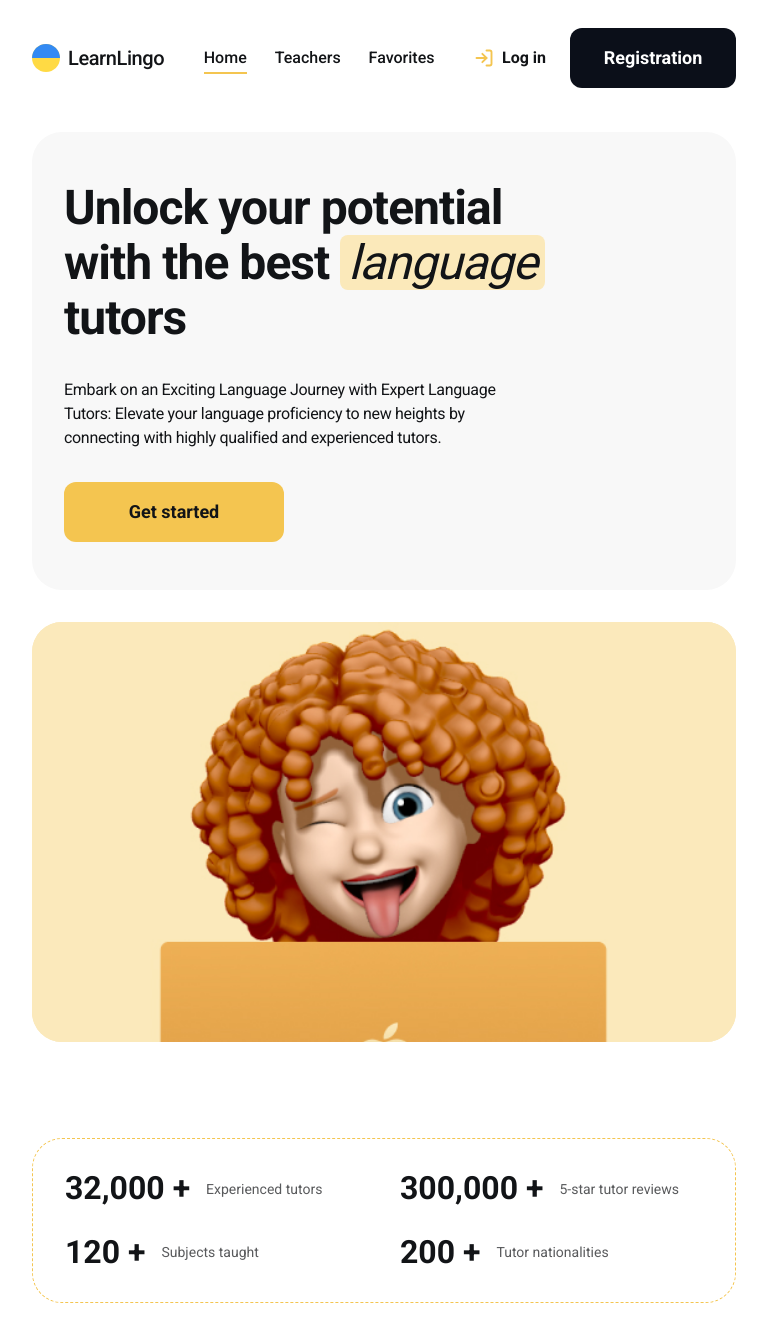
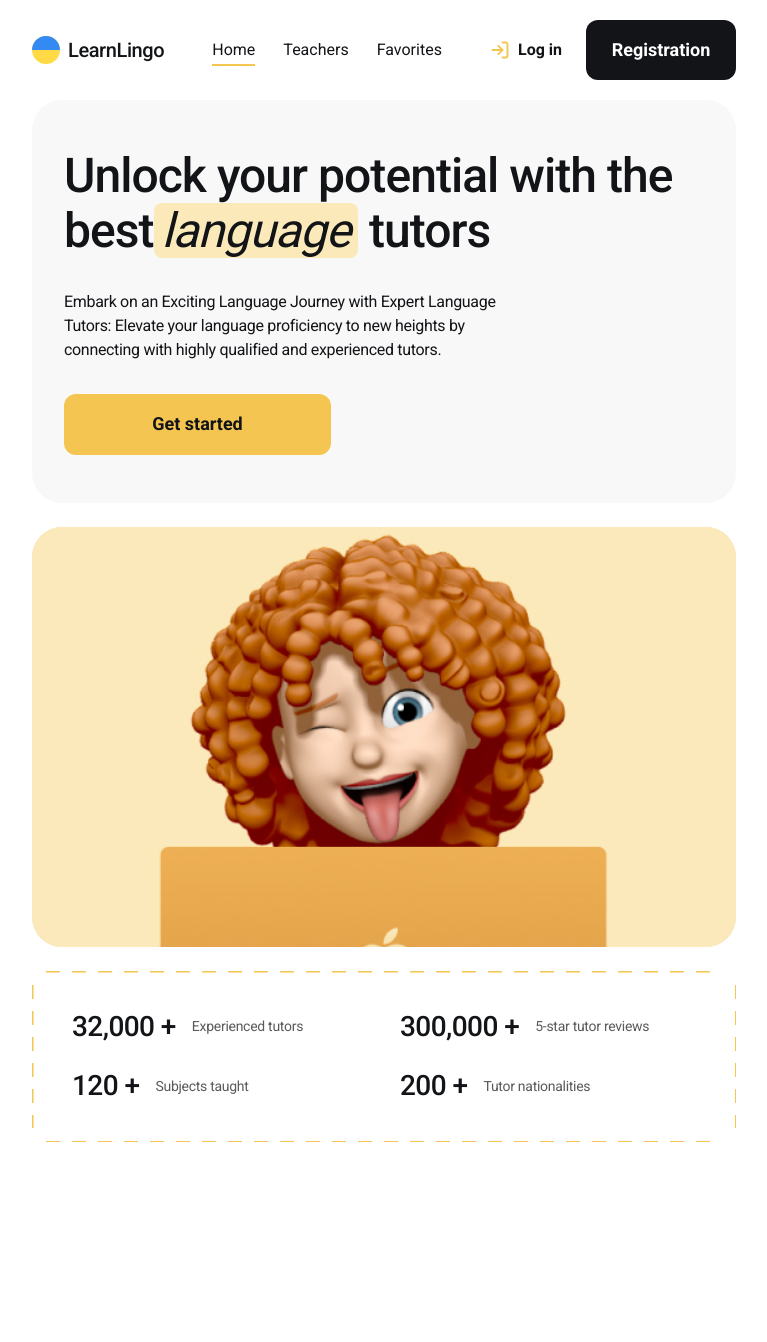
Before and after one commit to Natalia-Skoropad/learn-lingo, a Next.js app: page / in a window 1280 px wide. Shown: the top 1342 px of the page, without its empty margins (256-1023 px from the left). After the commit the page ends 1166 px from the top, so only its background shows below. Built offline with nearby package versions, Linux system fonts and the light colour scheme.

Commit message:
Fix header and main page styles

```diff
--- a/app/page.module.css
+++ b/app/page.module.css
@@ -1,12 +1,3 @@
-.page {
-  padding-top: 8px;
-  padding-bottom: 32px;
-}
-
-.hero {
-  padding-bottom: 24px;
-}
-
 .heroWrapper {
   display: flex;
   flex-direction: column;
@@ -23,7 +14,7 @@
   margin-bottom: 24px;
 
   font-size: 38px;
-  font-weight: var(--fw-bold);
+  font-weight: var(--fw-medium);
   line-height: 1.1;
   letter-spacing: -0.02em;
   color: var(--text-main);
@@ -52,7 +43,6 @@
 
 .heroButton {
   width: 100%;
-  max-width: 220px;
 }
 
 .imageBox {
@@ -67,30 +57,14 @@
   object-fit: cover;
 }
 
-/* Tablet */
 @media only screen and (min-width: 768px) {
-  .page {
-    padding-top: 16px;
-    padding-bottom: 48px;
-  }
-
-  .hero {
-    padding-bottom: 32px;
-  }
-
-  .heroWrapper {
-    gap: 32px;
-  }
-
   .content {
     padding: 48px 32px;
     border-radius: 30px;
   }
 
   .title {
-    max-width: 520px;
     margin-bottom: 32px;
-
     font-size: 48px;
     line-height: 1.15;
   }
@@ -110,17 +84,7 @@
   }
 }
 
-/* Desktop */
 @media only screen and (min-width: 1440px) {
-  .page {
-    padding-top: 20px;
-    padding-bottom: 32px;
-  }
-
-  .hero {
-    padding-bottom: 24px;
-  }
-
   .heroWrapper {
     display: grid;
     grid-template-columns: minmax(0, 1fr) 568px;
@@ -137,8 +101,9 @@
     max-width: 548px;
     margin-bottom: 32px;
 
-    font-size: 56px;
-    line-height: 1.07;
+    font-size: 48px;
+    line-height: 1.17;
+    letter-spacing: -0.02em;
   }
 
   .text {
--- a/app/page.tsx
+++ b/app/page.tsx
@@ -30,6 +30,7 @@ export const metadata: Metadata = {
         alt: 'Curly red-haired girl sitting at the computer and sticking out her tongue',
       },
     ],
+
     type: 'website',
   },
 
@@ -54,7 +55,7 @@ function Home() {
           <div className={css.heroWrapper}>
             <div className={css.content}>
               <h1 id="home-title" className={css.title}>
-                Unlock your potential with the best{' '}
+                Unlock your potential with the best
                 <span className={css.accent}>language</span> tutors
               </h1>
 
--- a/components/common/Button/Button.module.css
+++ b/components/common/Button/Button.module.css
@@ -3,9 +3,9 @@
   align-items: center;
   justify-content: center;
 
-  min-width: 166px;
+  min-width: 267px;
   min-height: 60px;
-  padding: 16px 32px;
+  padding: 16px;
 
   border: none;
   border-radius: 12px;
@@ -17,17 +17,7 @@
   text-decoration: none;
 
   cursor: pointer;
-  transition: background-color 200ms ease, color 200ms ease, opacity 200ms ease,
-    transform 200ms ease;
-}
-
-.button:hover,
-.button:focus-visible {
-  transform: translateY(-1px);
-}
-
-.button:focus-visible {
-  outline: none;
+  transition: background-color 200ms ease, opacity 200ms ease;
 }
 
 /* Common */
@@ -43,7 +33,7 @@
 
 /* Registration */
 .registration {
-  background-color: #0b0f19;
+  background-color: var(--text-main);
   color: var(--background);
 }
 
@@ -66,14 +56,3 @@
   pointer-events: none;
   transform: none;
 }
-
-.button:disabled.common,
-.button:disabled.disabled {
-  background-color: #f1d27b;
-  color: var(--text-main);
-}
-
-.button:disabled.registration {
-  background-color: #2b2f3a;
-  color: rgba(255, 255, 255, 0.7);
-}
--- a/components/common/CloseButton/CloseButton.module.css
+++ b/components/common/CloseButton/CloseButton.module.css
@@ -1,19 +1,30 @@
 .btn {
+  display: inline-flex;
+  align-items: center;
+  justify-content: center;
+  flex-shrink: 0;
+
+  width: 40px;
+  height: 40px;
+  padding: 8px;
+
+  border: none;
+  border-radius: 10px;
   background: transparent;
-  padding: 8px;
-  border-radius: 10px;
   line-height: 0;
+  cursor: pointer;
 
-  transition: background 200ms ease;
+  transition: background-color 200ms ease;
 }
 
 .btn:hover,
 .btn:focus-visible {
-  background: rgba(218, 221, 225, 0.45);
+  background-color: var(--accent);
 }
 
 .icon {
+  flex-shrink: 0;
   width: 24px;
   height: 24px;
-  color: var(--main);
+  color: var(--text-main);
 }
--- a/components/header/AuthActionButton/AuthActionButton.module.css
+++ b/components/header/AuthActionButton/AuthActionButton.module.css
@@ -33,7 +33,7 @@
   content: '';
   position: absolute;
   left: 0;
-  bottom: -3px;
+  bottom: -5px;
 
   width: 100%;
   height: 2px;
--- a/components/header/Header/Header.module.css
+++ b/components/header/Header/Header.module.css
@@ -33,7 +33,7 @@
 
 .menuToggle:hover,
 .menuToggle:focus-visible {
-  background-color: rgba(18, 20, 23, 0.06);
+  background-color: var(--accent);
 }
 
 .menuToggle:focus-visible {
@@ -41,20 +41,17 @@
 }
 
 .menuIcon {
+  flex-shrink: 0;
   width: 24px;
   height: 24px;
   color: var(--text-main);
 }
 
 .registrationBtn {
-  min-width: 166px;
+  min-width: 150px;
 }
 
 @media only screen and (min-width: 768px) {
-  .header {
-    padding: 28px 0;
-  }
-
   .inner {
     display: grid;
     grid-template-columns: auto 1fr auto;
@@ -78,3 +75,9 @@
     justify-self: end;
   }
 }
+
+@media only screen and (min-width: 1440px) {
+  .registrationBtn {
+    min-width: 166px;
+  }
+}
--- a/components/header/MenuNav/MenuNav.module.css
+++ b/components/header/MenuNav/MenuNav.module.css
@@ -6,11 +6,13 @@
   display: flex;
   flex-direction: column;
   align-items: flex-start;
-  gap: 24px;
+  gap: 10px;
 }
 
 .menuItem {
   display: flex;
+  padding-top: 15px;
+  padding-bottom: 15px;
 }
 
 .link {
@@ -20,7 +22,7 @@
   padding: 4px 0;
 
   font-size: 20px;
-  font-weight: var(--fw-medium);
+  font-weight: var(--fw-regular);
   line-height: 1.2;
   color: var(--text-main);
 
--- a/components/header/MobileOffcanvas/MobileOffcanvas.module.css
+++ b/components/header/MobileOffcanvas/MobileOffcanvas.module.css
@@ -23,7 +23,7 @@
   justify-content: space-between;
   gap: 16px;
 
-  margin-bottom: 32px;
+  margin-bottom: 50px;
 }
 
 .content {
@@ -38,8 +38,7 @@
   display: flex;
   flex-direction: column;
   align-items: flex-start;
-  gap: 16px;
-  margin-top: auto;
+  gap: 30px;
 }
 
 .loginButton {
@@ -48,5 +47,4 @@
 
 .registrationButton {
   width: 100%;
-  max-width: 220px;
 }
--- a/components/home/StatsSection/StatsSection.module.css
+++ b/components/home/StatsSection/StatsSection.module.css
@@ -1,13 +1,32 @@
 .section {
-  padding-top: 40px;
-  padding-bottom: 40px;
+  padding-top: 24px;
+  padding-bottom: 24px;
 }
 
 .statsBox {
-  border: 1.5px dashed var(--main);
-  border-radius: 30px;
-  padding: 24px 20px;
+  position: relative;
+  padding: 40px 20px;
   background-color: transparent;
+}
+
+.statsBox::before {
+  content: '';
+  position: absolute;
+  inset: 0;
+  pointer-events: none;
+
+  background: repeating-linear-gradient(
+        90deg,
+        var(--main) 0 14px,
+        transparent 14px 26px
+      )
+      top / calc(100% - 28px) 1.5px no-repeat,
+    repeating-linear-gradient(90deg, var(--main) 0 14px, transparent 14px 26px)
+      bottom / calc(100% - 28px) 1.5px no-repeat,
+    repeating-linear-gradient(180deg, var(--main) 0 14px, transparent 14px 26px)
+      left / 1.5px calc(100% - 28px) no-repeat,
+    repeating-linear-gradient(180deg, var(--main) 0 14px, transparent 14px 26px)
+      right / 1.5px calc(100% - 28px) no-repeat;
 }
 
 .statsList {
@@ -23,29 +42,27 @@
 }
 
 .value {
+  font-family: var(--font-family);
   font-size: 28px;
-  font-weight: var(--fw-bold);
+  font-weight: var(--fw-medium);
   line-height: 1.14;
   color: var(--text-main);
+  letter-spacing: -0.02em;
 }
 
 .label {
+  font-family: var(--font-family);
   max-width: 160px;
   font-size: 14px;
   font-weight: var(--fw-regular);
+  letter-spacing: -0.02em;
   line-height: 1.29;
   color: rgba(18, 20, 23, 0.7);
 }
 
 @media only screen and (min-width: 768px) {
-  .section {
-    padding-top: 64px;
-    padding-bottom: 64px;
-  }
-
   .statsBox {
-    padding: 32px;
-    border-radius: 30px;
+    padding: 40px;
   }
 
   .statsItem {
@@ -53,25 +70,9 @@
     align-items: center;
     gap: 16px;
   }
-
-  .value {
-    font-size: 32px;
-    line-height: 1.12;
-    flex-shrink: 0;
-  }
-
-  .label {
-    max-width: 120px;
-    font-size: 14px;
-    line-height: 1.29;
-  }
 }
 
 @media only screen and (min-width: 1440px) {
-  .statsBox {
-    padding: 40px 48px;
-  }
-
   .statsList {
     display: grid;
     grid-template-columns: repeat(4, 1fr);
@@ -83,12 +84,7 @@
     justify-content: center;
   }
 
-  .value {
-    font-size: 36px;
-    line-height: 1.06;
-  }
-
   .label {
-    max-width: 100px;
+    max-width: 90px;
   }
 }
```
